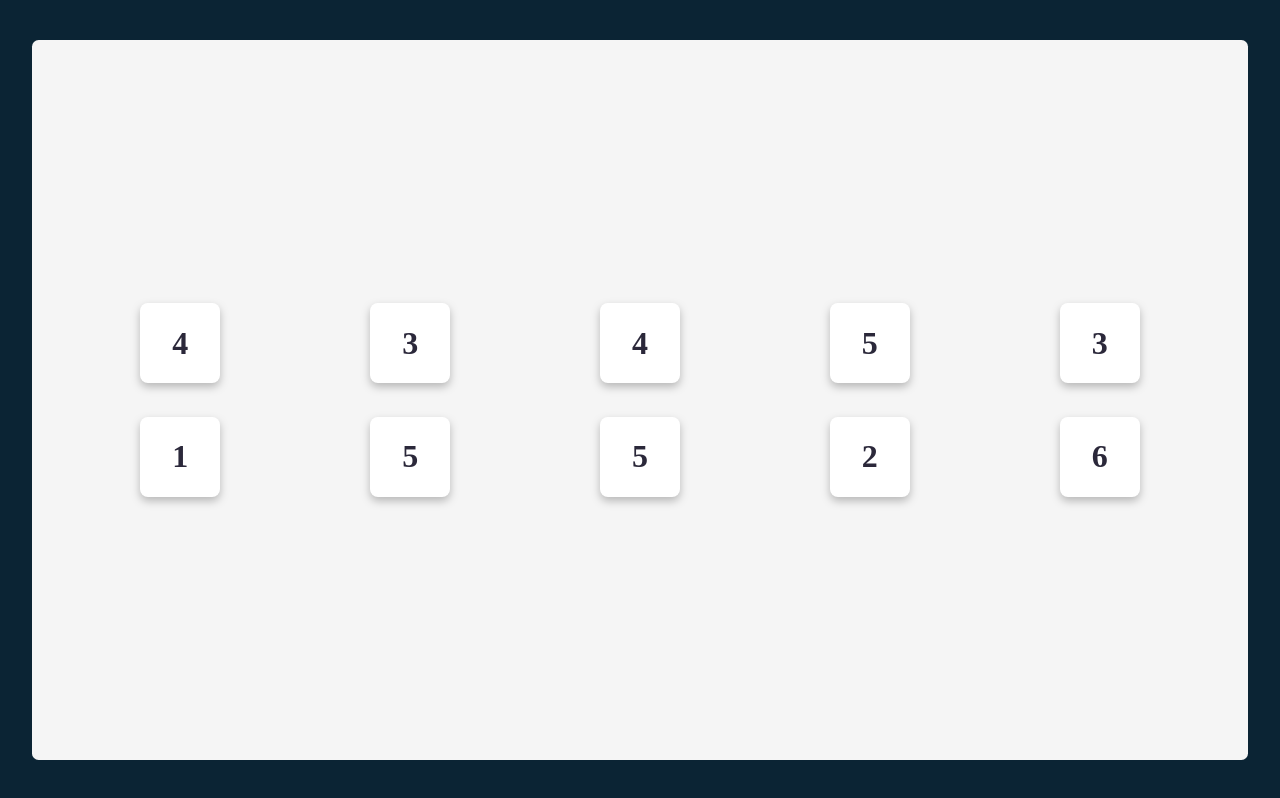
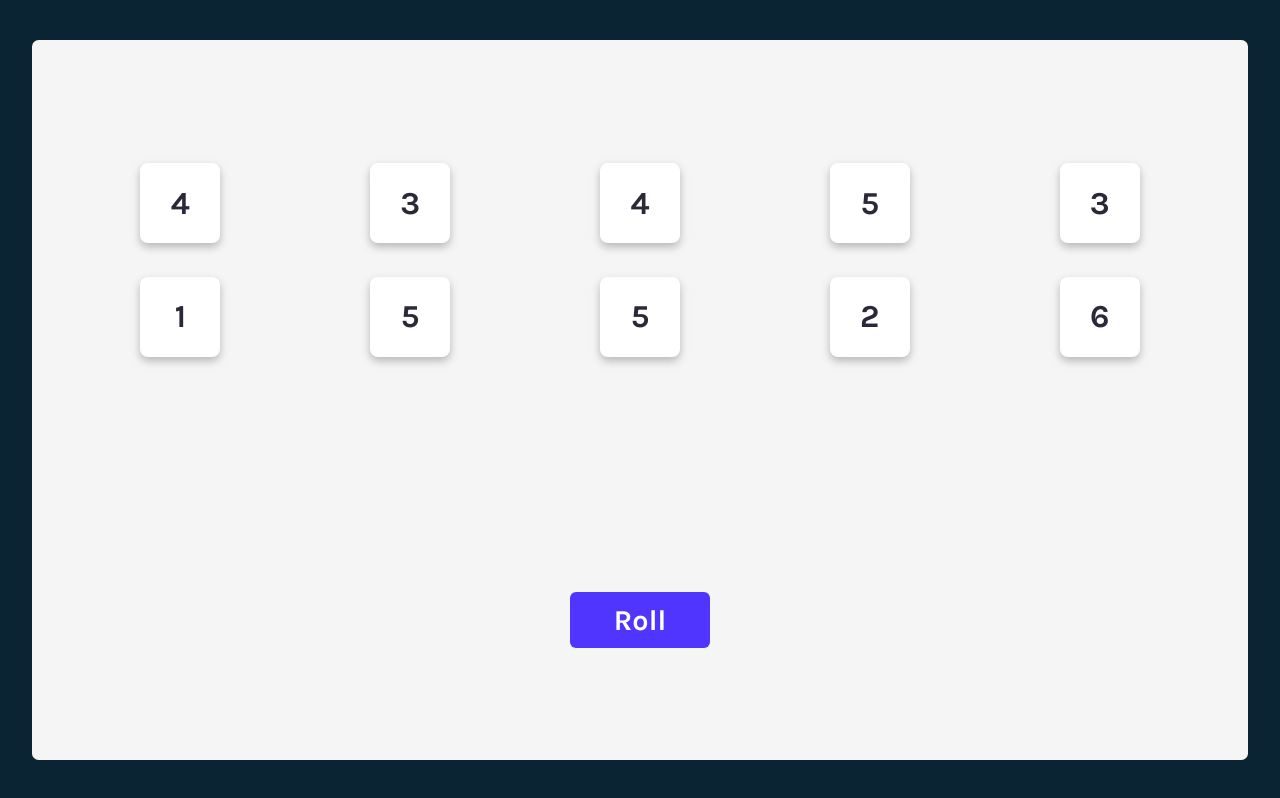
Before and after one commit to RaviP14/tenzies-game, a React (Create React App) app in the folder tenzies-game/: page / in a window 1280 px wide. Built offline with nearby package versions, Linux system fonts and the light colour scheme.

Commit message:
Created button to roll dice and styled.

```diff
--- a/tenzies-game/src/App.js
+++ b/tenzies-game/src/App.js
@@ -22,6 +22,10 @@ function App() {
     return newDice;
   }
 
+  function newDice() {
+    setDice(allNewDice(1, 6, 10))
+  }
+
   const dices = dice.map(number => {
     return (
         <Die value={number} />
@@ -31,9 +35,10 @@ function App() {
   return (
     <main>
       <div className="border">
-      <div className="DieContainer">
-                {dices}
-            </div>
+        <div className="DieContainer">
+            {dices}
+        </div>
+        <button className="roll-btn" onClick={newDice}>Roll</button>
       </div>
     </main>
   )
--- a/tenzies-game/src/styles/style.css
+++ b/tenzies-game/src/styles/style.css
@@ -5,6 +5,7 @@
 body {
   margin: 0;
   background-color: #0b2434;
+  font-family: "Karla", sans-serif;
 }
 
 .border {
@@ -19,7 +20,8 @@ body {
   -ms-transform: translate(-50%, -50%);
   transform: translate(-50%, -50%);
   display: flex;
-  justify-content: center;
+  justify-content: space-around;
+  flex-direction: column;
   align-items: center;
 }
 
@@ -49,3 +51,23 @@ body {
 .DieNumber {
   font-size: 2rem;
 }
+
+.roll-btn {
+  background-color: #5035ff;
+  color: #ffffff;
+  border-radius: 0.375rem;
+  height: 3.5rem;
+  width: 8.75rem;
+  border: none;
+  cursor: pointer;
+  font-size: 1.8rem;
+  font-family: "Karla", sans-serif;
+}
+
+.roll-btn:focus {
+  outline: none;
+}
+
+.roll-btn:active {
+  box-shadow: inset 5px 5px 10px -3px rgba(0, 0, 0, 0.7);
+}
```
